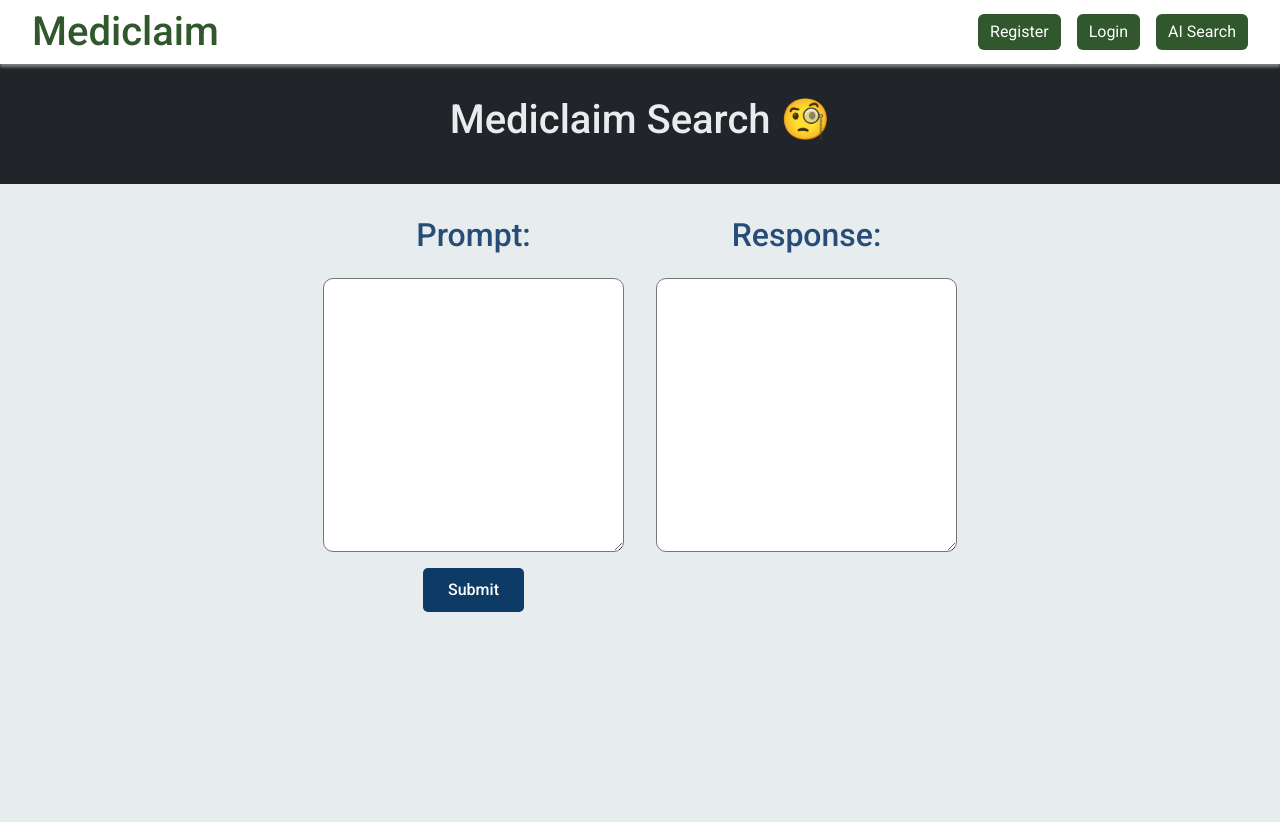
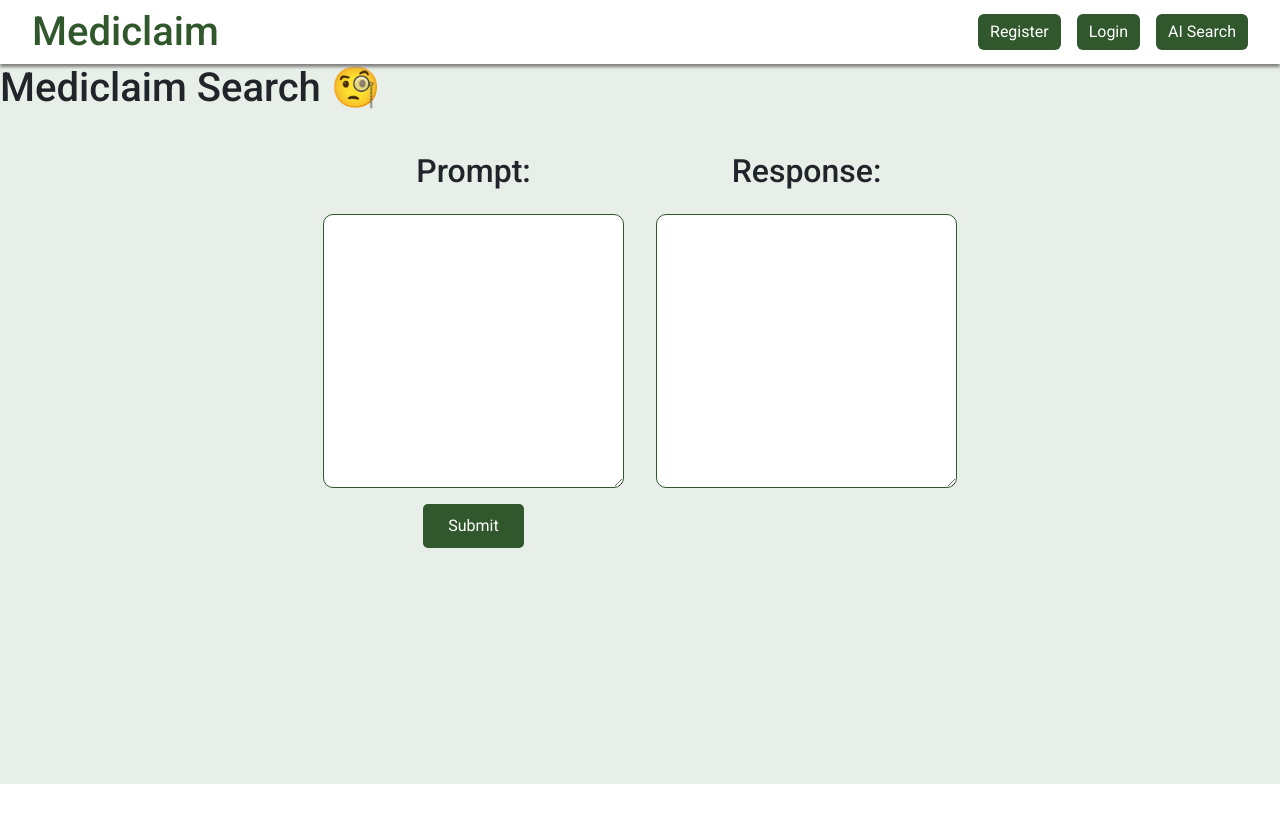
Before and after one commit to Surya-B-2243/Mediclaim, a React (Vite) app in the folder client/: page /Prompt in a window 1280 px wide. Shown: the top 822 px of the page. After the commit the page ends 800 px from the top, so only its background shows below. Built offline with nearby package versions, Linux system fonts and the light colour scheme.

Commit message:
styling for AI search

```diff
--- a/client/public/prompt.css
+++ b/client/public/prompt.css
@@ -8,15 +8,20 @@
 }
 
 .body {
-  background-color: #e7ecef;
-  height: 100vh;
+  background-color: #e7efe8;
+  height: 45rem;
 }
 
-.nav {
+.prompt-heading {
   justify-content: center;
   padding: 2rem 0;
-  color: #e7ecef;
-  background-color: #212529;
+}
+
+.prompt-heading h2 {
+  color: #31572c;
+  font-size: 1.8rem;
+  text-align: center;
+  text-decoration: underline;
 }
 
 .main {
@@ -34,14 +39,15 @@
   align-items: center;
 }
 
-h2 {
-  color: #274c77;
+.input h3,
+.output h3 {
+  color: #31572c;
+  font-size: 1.5rem;
 }
-h1{
-  align-content: center;
-}
+
 textarea {
   border-radius: 10px;
+  border-color: #31572c;
   padding: 1rem;
 }
 
@@ -50,7 +56,10 @@ button {
   border: none;
   border-radius: 5px;
   color: #fff;
-  font-weight: 500;
-  background-color: #0d3b66;
+  background-color: #31572c;
   cursor: pointer;
 }
+
+button:hover {
+  background-color: #6a994e;
+}
```
